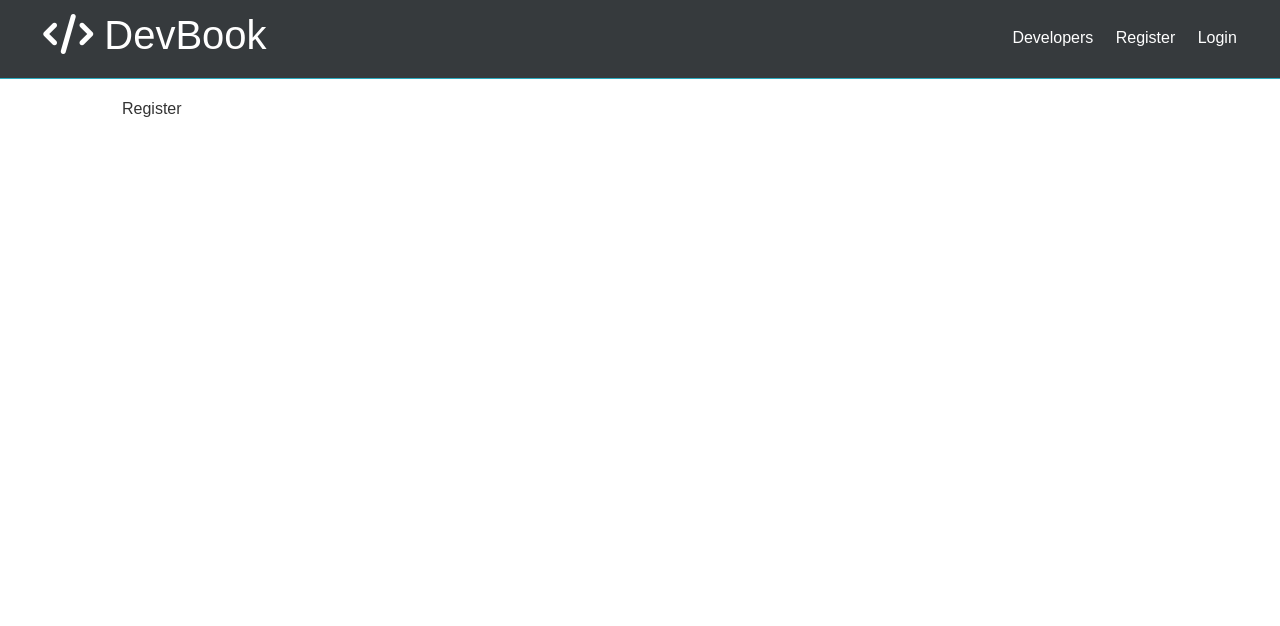
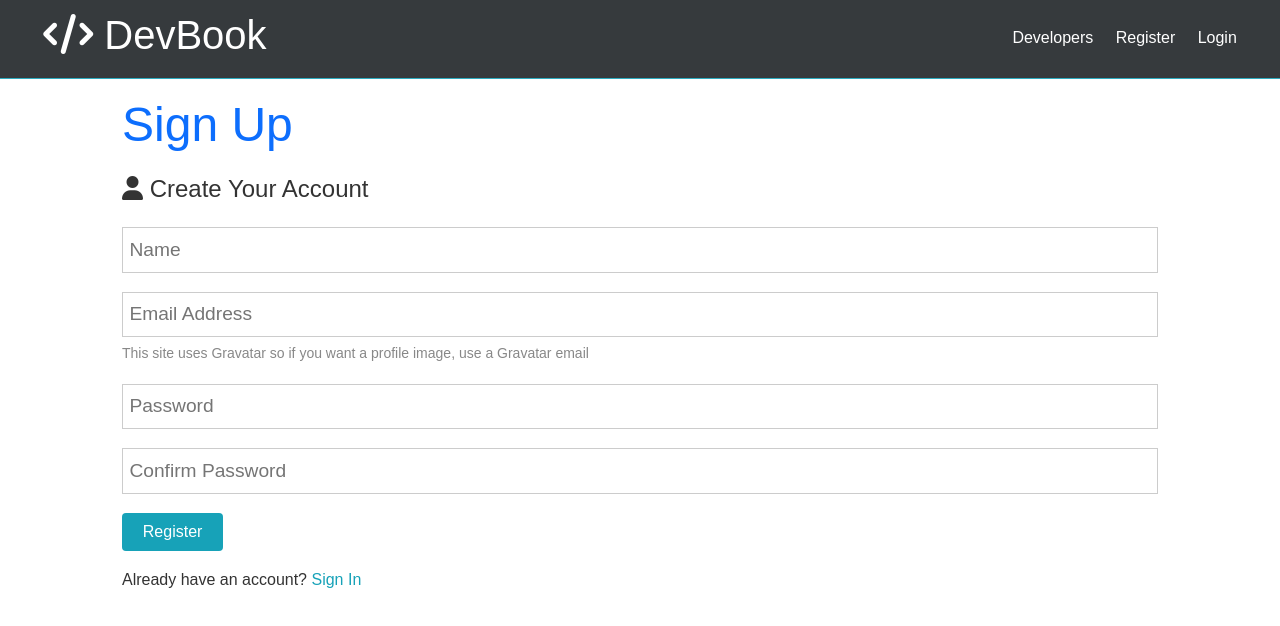
Before and after one commit to ivan-jb-mak/DevBook, a React (Create React App) app in the folder client/: page /register in a window 1280 px wide. Shown: the top 626 px of the page. Built offline with nearby package versions, Linux system fonts and the light colour scheme.

Commit message:
Adding useState hooks and onchange/onsubmit functions to register page component

```diff
--- a/client/src/components/auth/Register.js
+++ b/client/src/components/auth/Register.js
@@ -1,7 +1,90 @@
-import React from "react";
+import React, { Fragment, useState } from "react";
+import { Link } from "react-router-dom";
 
 const Register = () => {
-  return <div>Register</div>;
+  const [formData, setformData] = useState({
+    // Initial state for formData object
+    name: "",
+    email: "",
+    password: "",
+    password2: "",
+  });
+
+  // Destructuring formData
+  const { name, email, password, password2 } = formData;
+
+  const onChange = (e) =>
+    setformData({ ...formData, [e.target.name]: e.target.value });
+
+  const onSubmit = (e) => {
+    e.preventDefault();
+    if (password !== password2) {
+      console.log("Passwords do no match");
+    } else {
+      console.log(formData);
+    }
+  };
+
+  return (
+    <Fragment>
+      <h1 className="large text-primary">Sign Up</h1>
+      <p className="lead">
+        <i className="fas fa-user"></i> Create Your Account
+      </p>
+      <form className="form" onSubmit={(e) => onSubmit(e)}>
+        <div className="form-group">
+          <input
+            type="text"
+            placeholder="Name"
+            name="name"
+            value={name}
+            onChange={(e) => onChange(e)}
+            required
+          />
+        </div>
+        <div className="form-group">
+          <input
+            type="email"
+            placeholder="Email Address"
+            name="email"
+            value={email}
+            onChange={(e) => onChange(e)}
+            required
+          />
+          <small className="form-text">
+            This site uses Gravatar so if you want a profile image, use a
+            Gravatar email
+          </small>
+        </div>
+        <div className="form-group">
+          <input
+            type="password"
+            placeholder="Password"
+            name="password"
+            value={password}
+            onChange={(e) => onChange(e)}
+            required
+            minLength="6"
+          />
+        </div>
+        <div className="form-group">
+          <input
+            type="password"
+            placeholder="Confirm Password"
+            name="password2"
+            value={password2}
+            onChange={(e) => onChange(e)}
+            required
+            minLength="6"
+          />
+        </div>
+        <input type="submit" className="btn btn-primary" value="Register" />
+      </form>
+      <p className="my-3">
+        Already have an account? <Link to="/login">Sign In</Link>
+      </p>
+    </Fragment>
+  );
 };
 
 export default Register;
```
